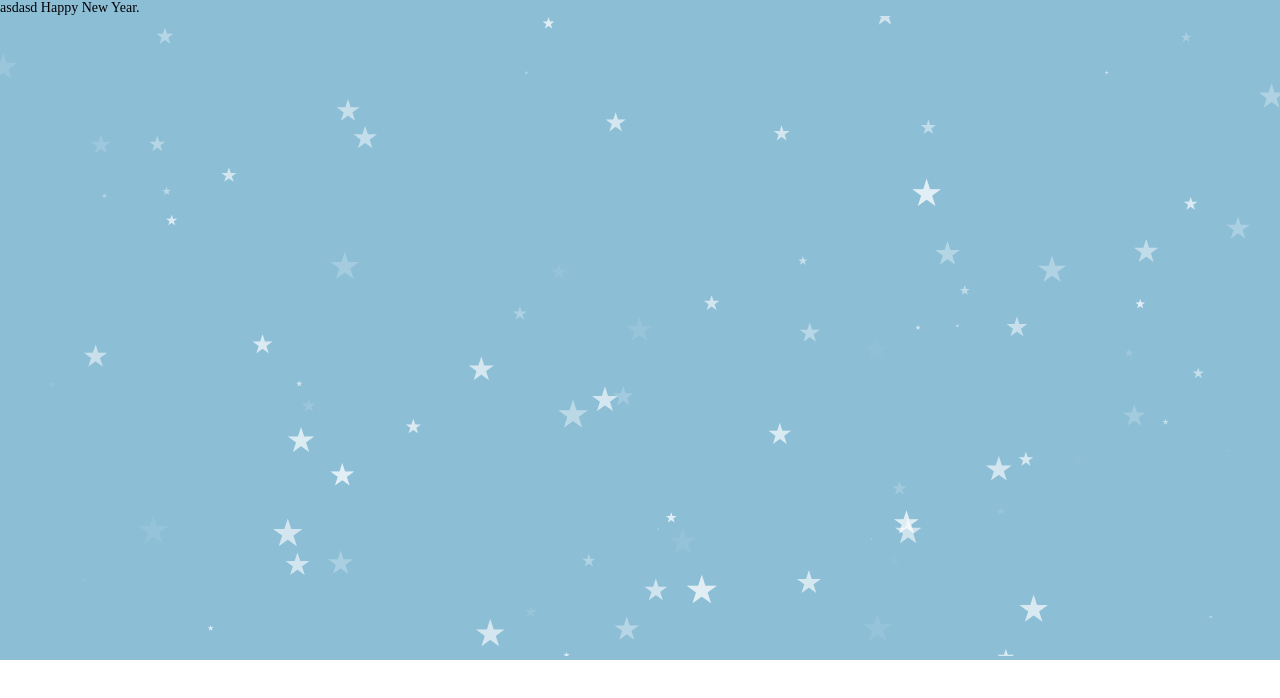
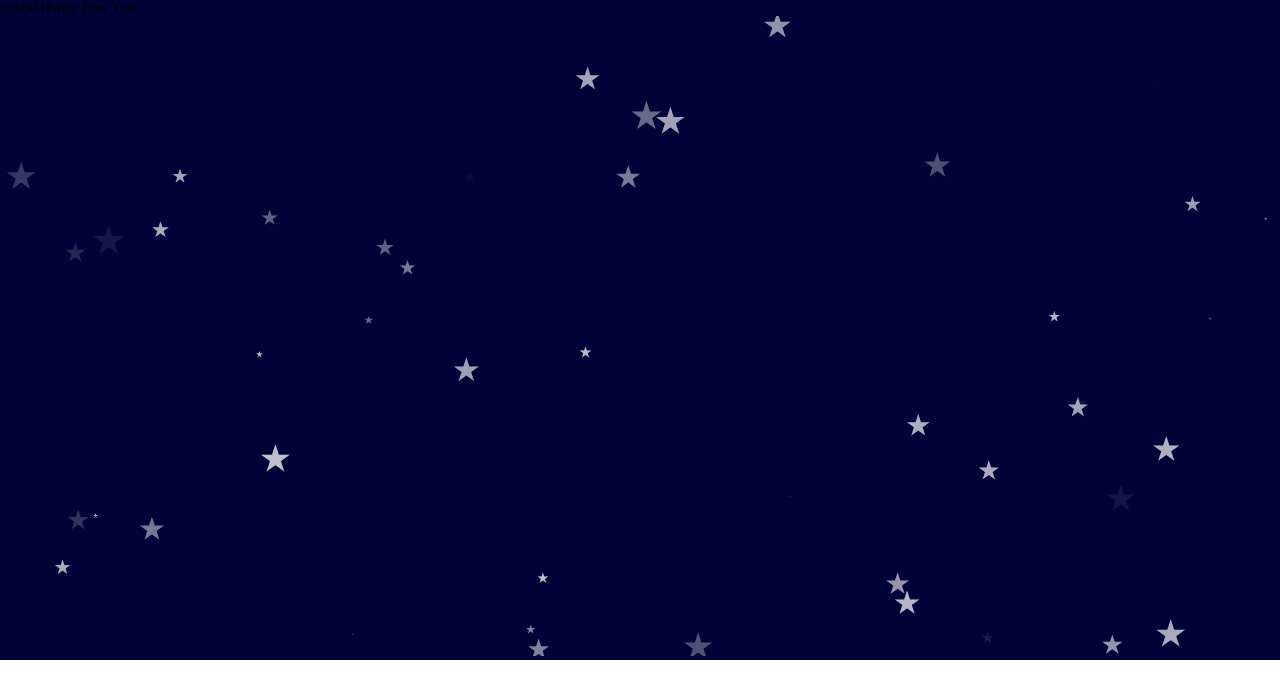
Before and after one commit to Paul-Kijtapart/smile, a Vue app: page / in a window 1280 px wide. Shown: the top 698 px of the page. Built offline with nearby package versions, Linux system fonts and the light colour scheme.

Commit message:
Style: Updated particle and background color.

```diff
--- a/src/assets/new-year-particles.json
+++ b/src/assets/new-year-particles.json
@@ -1,7 +1,7 @@
 {
   "particles": {
     "number": {
-      "value": 90,
+      "value": 47,
       "density": {
         "enable": true,
         "value_area": 800
@@ -54,7 +54,7 @@
     },
     "move": {
       "enable": true,
-      "speed": 6,
+      "speed": 3.8,
       "direction": "bottom",
       "random": false,
       "straight": false,
--- a/src/happy-new-year-2019.vue
+++ b/src/happy-new-year-2019.vue
@@ -144,7 +144,7 @@
   .happy-new-year {
     width: 100%;
     height: 100%;
-    background-color: #8cbed6;
+    background-color: #000337;
     cursor: pointer;
   }
 </style>
```
